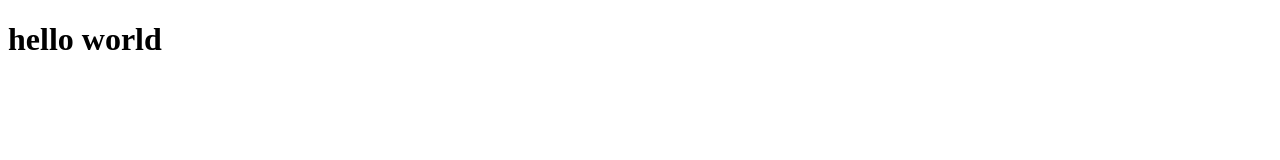
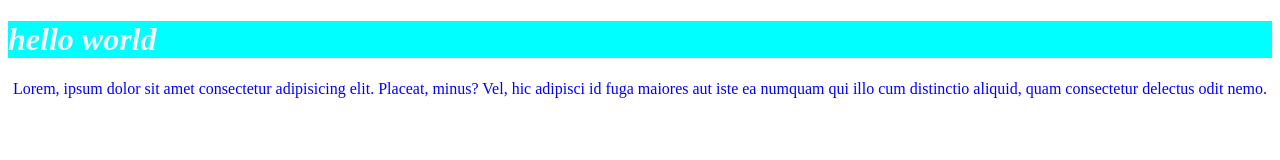
Before and after one commit to Syeda-Kashfa/Practice, a plain HTML site: page index.html in a window 1280 px wide. Drawn offline with Linux system fonts and the light colour scheme.

Commit message:
Lorem added

```diff
--- a/index.html
+++ b/index.html
@@ -8,6 +8,7 @@
 </head>
 <body>
     <h1>hello world</h1>
+    <p>Lorem, ipsum dolor sit amet consectetur adipisicing elit. Placeat, minus? Vel, hic adipisci id fuga maiores aut iste ea numquam qui illo cum distinctio aliquid, quam consectetur delectus odit nemo.</p>
 
 </body>
 </html>
--- a/style.css
+++ b/style.css
@@ -1,4 +1,10 @@
 h1{
-    ;
+    background-color: aqua;
+    color: aliceblue;
+    font-style: italic;
 
 }
+p{
+    color: blue;
+    text-align: center;
+}
```
